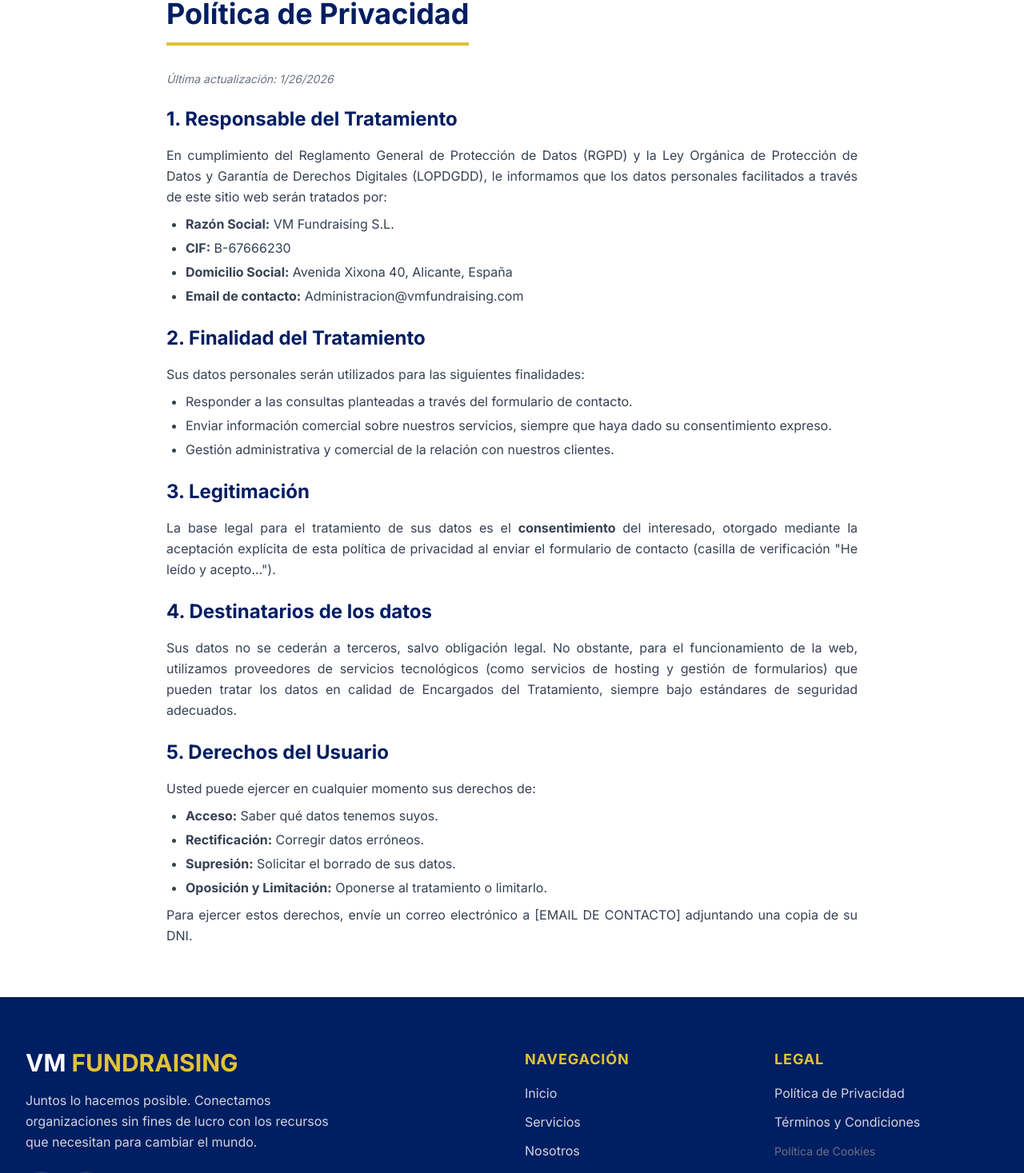
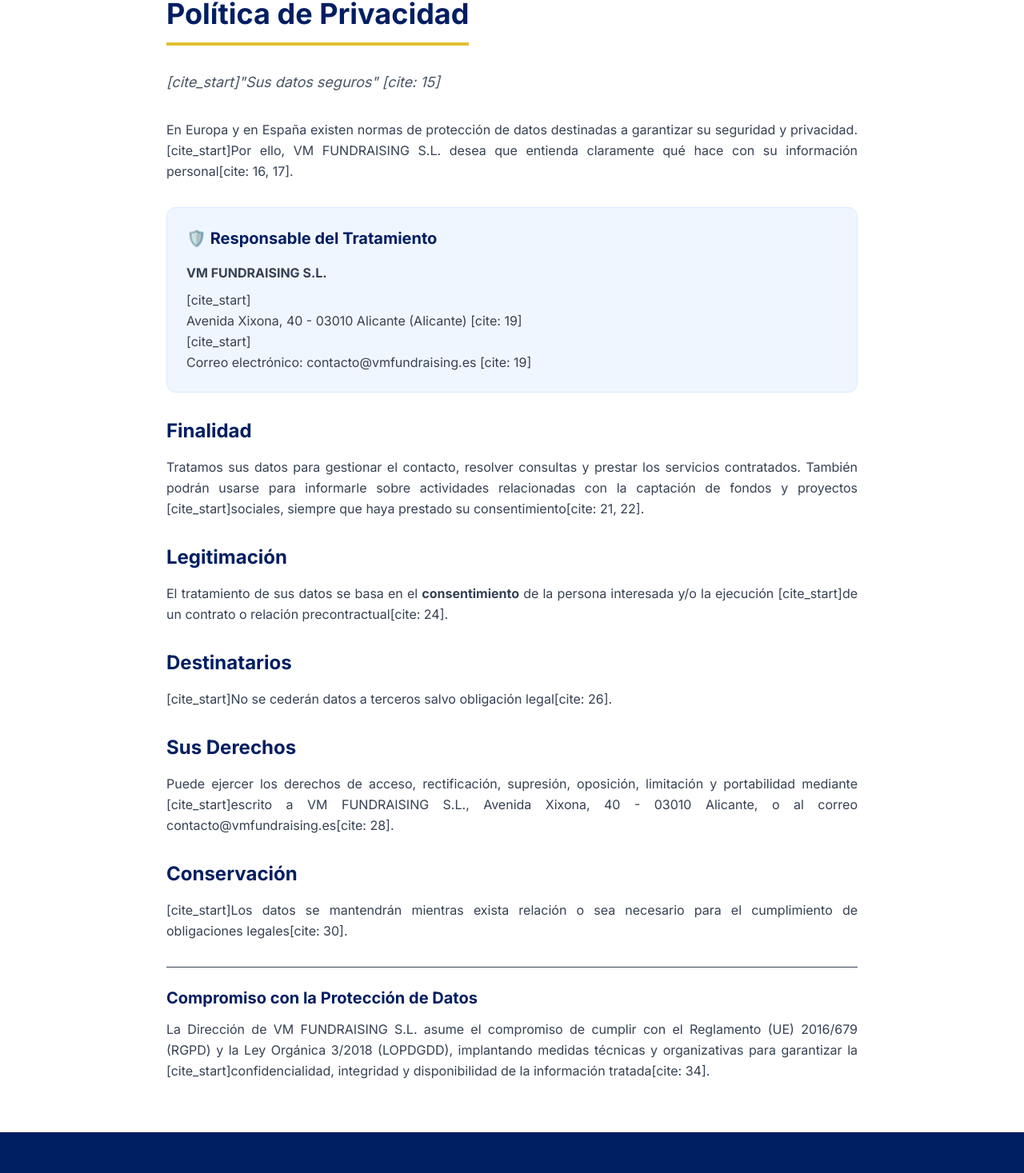
Before and after one commit to herrodri44/vm-fundraising-web, a React (Vite) app: page /politica-de-privacidad in a window 1280 px wide. Shown: the part 179-1646 px from the top of the page at 80% size. Built offline with nearby package versions, Linux system fonts and the light colour scheme.

Commit message:
Actualizo paginas terminos, privacidad y cookies

```diff
--- a/src/App.jsx
+++ b/src/App.jsx
@@ -2,6 +2,7 @@
 import { BrowserRouter as Router, Routes, Route } from 'react-router-dom';
 import PrivacyPolicy from './pages/PrivacyPolicy';
 import Terms from './pages/Terms';
+import CookiesPolicy from './pages/CookiesPolicy';
 
 import Hero from './components/Hero';
 import ParallaxSection from './components/ParallaxSection';
@@ -31,6 +32,7 @@
           <Route path="/" element={<Home />} />
           <Route path="/politica-de-privacidad" element={<PrivacyPolicy />} />
           <Route path="/terminos" element={<Terms />} />
+          <Route path="/politica-de-cookies" element={<CookiesPolicy />} />
 
           <Route path="/success" element={<Success />} />
         </Routes>
--- a/src/components/Footer.jsx
+++ b/src/components/Footer.jsx
@@ -86,9 +86,9 @@
                 </Link>
               </li>
               <li>
-                <span className="text-gray-500 text-sm cursor-default">
+                <Link to="/politica-de-cookies" className="text-gray-300 hover:text-white transition-colors">
                   Política de Cookies
-                </span>
+                </Link>
               </li>
             </ul>
           </div>
--- /dev/null
+++ b/src/pages/CookiesPolicy.jsx
@@ -0,0 +1,61 @@
+import { useEffect } from 'react';
+
+const CookiesPolicy = () => {
+  useEffect(() => {
+    window.scrollTo(0, 0);
+  }, []);
+
+  return (
+    <div className="pt-24 pb-16 bg-white min-h-screen">
+      <div className="container mx-auto px-4 max-w-4xl">
+        <h1 className="text-4xl font-bold text-vm-navy mb-8 border-b-4 border-vm-gold pb-4 inline-block">
+          Política de Cookies
+        </h1>
+
+        <div className="space-y-6 text-gray-700 leading-relaxed text-justify">
+          <p>
+            VM FUNDRAISING S.L. informa a las personas usuarias de su sitio web www.vmfundraising.com sobre el uso de cookies
+            [cite_start]y tecnologías similares[cite: 37].
+          </p>
+
+          <section>
+            <h2 className="text-2xl font-bold text-vm-navy mb-4">¿Qué son las cookies?</h2>
+            <p>
+              Las cookies son pequeños archivos de datos que se almacenan en el dispositivo de la persona usuaria al
+              visitar una página web. Se utilizan para recordar información técnica, preferencias de navegación o
+              [cite_start]personalización del servicio[cite: 39, 40].
+            </p>
+          </section>
+
+          <section className="bg-yellow-50 p-6 rounded-xl border border-yellow-100">
+            <h2 className="text-xl font-bold text-vm-navy mb-4">Uso de cookies en este sitio web</h2>
+            <p className="mb-4">
+              [cite_start]Este sitio web <strong>no utiliza cookies analíticas, publicitarias ni de seguimiento de terceros</strong>[cite: 42].
+            </p>
+            <p>
+              Únicamente emplea, en su caso, <strong>cookies técnicas o de sesión</strong> estrictamente necesarias para garantizar el
+              [cite_start]funcionamiento correcto de la navegación, la seguridad y la gestión de formularios[cite: 43].
+            </p>
+            <ul className="list-disc pl-6 mt-4 space-y-1">
+              [cite_start]<li>No recogen información personal[cite: 45].</li>
+              [cite_start]<li>No se utilizan con fines publicitarios ni de análisis[cite: 46].</li>
+              [cite_start]<li>Se eliminan automáticamente al cerrar el navegador[cite: 47].</li>
+            </ul>
+          </section>
+
+          <section>
+            <h2 className="text-2xl font-bold text-vm-navy mb-4">Gestión y eliminación</h2>
+            <p>
+              Si lo desea, puede permitir, bloquear o eliminar las cookies instaladas en su equipo mediante la configuración
+              de las opciones del navegador utilizado. En caso de eliminar o bloquear las cookies técnicas, es posible que el
+              [cite_start]sitio web no funcione correctamente[cite: 49, 50].
+            </p>
+          </section>
+
+        </div>
+      </div>
+    </div>
+  );
+};
+
+export default CookiesPolicy;
--- a/src/pages/PrivacyPolicy.jsx
+++ b/src/pages/PrivacyPolicy.jsx
@@ -1,4 +1,5 @@
 import { useEffect } from 'react';
+import { Link } from 'react-router-dom';
 
 const PrivacyPolicy = () => {
   useEffect(() => {
@@ -12,61 +13,76 @@
           Política de Privacidad
         </h1>
 
-        <div className="space-y-6 text-gray-700 leading-relaxed text-justify">
-          <p className="text-sm text-gray-500 italic">
-            Última actualización: {new Date().toLocaleDateString()}
-          </p>
+        <p className="text-lg text-gray-600 mb-8 italic">
+          [cite_start]"Sus datos seguros" [cite: 15]
+        </p>
+
+        <div className="space-y-8 text-gray-700 leading-relaxed text-justify">
 
           <section>
-            <h2 className="text-2xl font-bold text-vm-navy mb-4">1. Responsable del Tratamiento</h2>
             <p>
-              En cumplimiento del Reglamento General de Protección de Datos (RGPD) y la Ley Orgánica de Protección de Datos y Garantía de Derechos Digitales (LOPDGDD), le informamos que los datos personales facilitados a través de este sitio web serán tratados por:
+              En Europa y en España existen normas de protección de datos destinadas a garantizar su seguridad y privacidad.
+              [cite_start]Por ello, VM FUNDRAISING S.L. desea que entienda claramente qué hace con su información personal[cite: 16, 17].
             </p>
-            <ul className="list-disc pl-6 mt-2 space-y-1">
-              <li><strong>Razón Social:</strong> VM Fundraising S.L.</li>
-              <li><strong>CIF:</strong> B-67666230</li>
-              <li><strong>Domicilio Social:</strong> Avenida Xixona 40, Alicante, España</li>
-              <li><strong>Email de contacto:</strong> Administracion@vmfundraising.com</li>
-            </ul>
+          </section>
+
+          <section className="bg-blue-50 p-6 rounded-xl border border-blue-100">
+            <h2 className="text-xl font-bold text-vm-navy mb-4 flex items-center">
+              🛡️ Responsable del Tratamiento
+            </h2>
+            <p className="mb-2"><strong>VM FUNDRAISING S.L.</strong></p>
+            [cite_start]<p>Avenida Xixona, 40 - 03010 Alicante (Alicante) [cite: 19]</p>
+            [cite_start]<p>Correo electrónico: contacto@vmfundraising.es [cite: 19]</p>
           </section>
 
           <section>
-            <h2 className="text-2xl font-bold text-vm-navy mb-4">2. Finalidad del Tratamiento</h2>
-            <p>Sus datos personales serán utilizados para las siguientes finalidades:</p>
-            <ul className="list-disc pl-6 mt-2 space-y-1">
-              <li>Responder a las consultas planteadas a través del formulario de contacto.</li>
-              <li>Enviar información comercial sobre nuestros servicios, siempre que haya dado su consentimiento expreso.</li>
-              <li>Gestión administrativa y comercial de la relación con nuestros clientes.</li>
-            </ul>
-          </section>
-
-          <section>
-            <h2 className="text-2xl font-bold text-vm-navy mb-4">3. Legitimación</h2>
+            <h2 className="text-2xl font-bold text-vm-navy mb-4">Finalidad</h2>
             <p>
-              La base legal para el tratamiento de sus datos es el <strong>consentimiento</strong> del interesado, otorgado mediante la aceptación explícita de esta política de privacidad al enviar el formulario de contacto (casilla de verificación "He leído y acepto...").
-            </p>
-          </section>
-          <section>
-
-            <h2 className="text-2xl font-bold text-vm-navy mb-4">4. Destinatarios de los datos</h2>
-            <p>
-              Sus datos no se cederán a terceros, salvo obligación legal. No obstante, para el funcionamiento de la web, utilizamos proveedores de servicios tecnológicos (como servicios de hosting y gestión de formularios) que pueden tratar los datos en calidad de Encargados del Tratamiento, siempre bajo estándares de seguridad adecuados.
+              Tratamos sus datos para gestionar el contacto, resolver consultas y prestar los servicios contratados.
+              También podrán usarse para informarle sobre actividades relacionadas con la captación de fondos y proyectos
+              [cite_start]sociales, siempre que haya prestado su consentimiento[cite: 21, 22].
             </p>
           </section>
 
           <section>
-            <h2 className="text-2xl font-bold text-vm-navy mb-4">5. Derechos del Usuario</h2>
-            <p>Usted puede ejercer en cualquier momento sus derechos de:</p>
-            <ul className="list-disc pl-6 mt-2 space-y-1">
-              <li><strong>Acceso:</strong> Saber qué datos tenemos suyos.</li>
-              <li><strong>Rectificación:</strong> Corregir datos erróneos.</li>
-              <li><strong>Supresión:</strong> Solicitar el borrado de sus datos.</li>
-              <li><strong>Oposición y Limitación:</strong> Oponerse al tratamiento o limitarlo.</li>
-            </ul>
-            <p className="mt-2">
-              Para ejercer estos derechos, envíe un correo electrónico a [EMAIL DE CONTACTO] adjuntando una copia de su DNI.
+            <h2 className="text-2xl font-bold text-vm-navy mb-4">Legitimación</h2>
+            <p>
+              El tratamiento de sus datos se basa en el <strong>consentimiento</strong> de la persona interesada y/o la ejecución
+              [cite_start]de un contrato o relación precontractual[cite: 24].
             </p>
           </section>
+
+          <section>
+            <h2 className="text-2xl font-bold text-vm-navy mb-4">Destinatarios</h2>
+            <p>
+              [cite_start]No se cederán datos a terceros salvo obligación legal[cite: 26].
+            </p>
+          </section>
+
+          <section>
+            <h2 className="text-2xl font-bold text-vm-navy mb-4">Sus Derechos</h2>
+            <p>
+              Puede ejercer los derechos de acceso, rectificación, supresión, oposición, limitación y portabilidad mediante
+              [cite_start]escrito a VM FUNDRAISING S.L., Avenida Xixona, 40 - 03010 Alicante, o al correo contacto@vmfundraising.es[cite: 28].
+            </p>
+          </section>
+
+          <section>
+            <h2 className="text-2xl font-bold text-vm-navy mb-4">Conservación</h2>
+            <p>
+              [cite_start]Los datos se mantendrán mientras exista relación o sea necesario para el cumplimiento de obligaciones legales[cite: 30].
+            </p>
+          </section>
+
+          <section className="border-t pt-6 mt-8">
+            <h3 className="text-xl font-bold text-vm-navy mb-3">Compromiso con la Protección de Datos</h3>
+            <p>
+              La Dirección de VM FUNDRAISING S.L. asume el compromiso de cumplir con el Reglamento (UE) 2016/679 (RGPD)
+              y la Ley Orgánica 3/2018 (LOPDGDD), implantando medidas técnicas y organizativas para garantizar la
+              [cite_start]confidencialidad, integridad y disponibilidad de la información tratada[cite: 34].
+            </p>
+          </section>
+
         </div>
       </div>
     </div>
--- a/src/pages/Terms.jsx
+++ b/src/pages/Terms.jsx
@@ -1,7 +1,6 @@
 import { useEffect } from 'react';
 
 const Terms = () => {
-
   useEffect(() => {
     window.scrollTo(0, 0);
   }, []);
@@ -10,7 +9,7 @@
     <div className="pt-24 pb-16 bg-white min-h-screen">
       <div className="container mx-auto px-4 max-w-4xl">
         <h1 className="text-4xl font-bold text-vm-navy mb-8 border-b-4 border-vm-gold pb-4 inline-block">
-          Aviso Legal y Términos de Uso
+          Aviso Legal
         </h1>
 
         <div className="space-y-6 text-gray-700 leading-relaxed text-justify">
@@ -18,38 +17,43 @@
           <section>
             <h2 className="text-2xl font-bold text-vm-navy mb-4">1. Datos Identificativos</h2>
             <p>
-              En cumplimiento con el deber de información recogido en el artículo 10 de la Ley 34/2002, de 11 de julio, de Servicios de la Sociedad de la Información y del Comercio Electrónico (LSSI), se reflejan a continuación los siguientes datos:
+              En cumplimiento del deber de información recogido en el artículo 10 de la Ley 34/2002, de Servicios de la
+              [cite_start]Sociedad de la Información y del Comercio Electrónico (LSSI-CE)[cite: 6], se informa que el titular de este sitio web es:
+            </p>
+            <ul className="list-disc pl-6 mt-4 space-y-2 bg-gray-50 p-6 rounded-lg border border-gray-200">
+              [cite_start]<li><strong>Razón Social:</strong> VM FUNDRAISING S.L. [cite: 2]</li>
+              [cite_start]<li><strong>CIF:</strong> B67666230 [cite: 3]</li>
+              [cite_start]<li><strong>Domicilio:</strong> Avenida Xixona, 40 - 03010 Alicante (Alicante) [cite: 4]</li>
+              [cite_start]<li><strong>Correo electrónico:</strong> <a href="mailto:contacto@vmfundraising.es" className="text-vm-navy font-bold hover:underline">contacto@vmfundraising.es</a> [cite: 4]</li>
+              [cite_start]<li><strong>Sitio Web:</strong> www.vmfundraising.es [cite: 5]</li>
+            </ul>
+          </section>
+
+          <section>
+            <h2 className="text-2xl font-bold text-vm-navy mb-4">2. Personas Usuarias y Condiciones de Uso</h2>
+            <p>
+              La utilización de la web atribuye la condición de persona usuaria, e implica la aceptación plena de todas las
+              [cite_start]condiciones incluidas en este Aviso Legal[cite: 8].
             </p>
             <p className="mt-2">
-              El titular de este sitio web es <strong>VM Fundraising S.L.</strong>, con domicilio en Avenida Xixona 40, Alicante España, número de C.I.F.: B-67666230, inscrita en el Registro Mercantil de Alicante. Correo electrónico de contacto: administracion@vmfundraising.com.
+              VM FUNDRAISING S.L. se reserva el derecho a modificar cualquier tipo de información que pudiera aparecer
+              [cite_start]en la web, sin obligación de preavisar a las personas usuarias[cite: 9].
             </p>
           </section>
 
           <section>
-            <h2 className="text-2xl font-bold text-vm-navy mb-4">2. Propiedad Intelectual</h2>
+            <h2 className="text-2xl font-bold text-vm-navy mb-4">3. Propiedad Intelectual e Industrial</h2>
             <p>
-              Todos los contenidos de la web (textos, logotipos, imágenes, diseño gráfico, código fuente) son propiedad intelectual de VM Fundraising S.L. o de terceros que han autorizado su uso. Queda expresamente prohibida la reproducción, distribución o comunicación pública de la totalidad o parte de los contenidos sin la autorización de VM Fundraising S.L.
+              Todos los contenidos, diseños, textos e imágenes del sitio web son propiedad de VM FUNDRAISING S.L. o de
+              [cite_start]sus legítimos titulares, quedando prohibida su reproducción sin autorización expresa[cite: 11, 12].
             </p>
           </section>
 
           <section>
-            <h2 className="text-2xl font-bold text-vm-navy mb-4">3. Exclusión de Garantías y Responsabilidad</h2>
+            <h2 className="text-2xl font-bold text-vm-navy mb-4">4. Exclusión de Responsabilidad</h2>
             <p>
-              VM Fundraising S.L. no se hace responsable, en ningún caso, de los daños y perjuicios de cualquier naturaleza que pudieran ocasionar, a título enunciativo: errores u omisiones en los contenidos, falta de disponibilidad del portal o la transmisión de virus o programas maliciosos o lesivos en los contenidos, a pesar de haber adoptado todas las medidas tecnológicas necesarias para evitarlo.
-            </p>
-          </section>
-
-          <section>
-            <h2 className="text-2xl font-bold text-vm-navy mb-4">4. Modificaciones</h2>
-            <p>
-              VM Fundraising S.L. se reserva el derecho de efectuar sin previo aviso las modificaciones que considere oportunas en su portal, pudiendo cambiar, suprimir o añadir tanto los contenidos y servicios que se presten a través de la misma como la forma en la que éstos aparezcan presentados.
-            </p>
-          </section>
-
-          <section>
-            <h2 className="text-2xl font-bold text-vm-navy mb-4">5. Legislación Aplicable y Jurisdicción</h2>
-            <p>
-              La relación entre VM Fundraising S.L. y el usuario se regirá por la normativa española vigente y cualquier controversia se someterá a los Juzgados y tribunales de la ciudad de Alicante.
+              VM FUNDRAISING S.L. no se responsabiliza de los posibles errores, desconexiones o contenidos de terceros
+              [cite_start]enlazados desde esta web[cite: 14].
             </p>
           </section>
 
```
